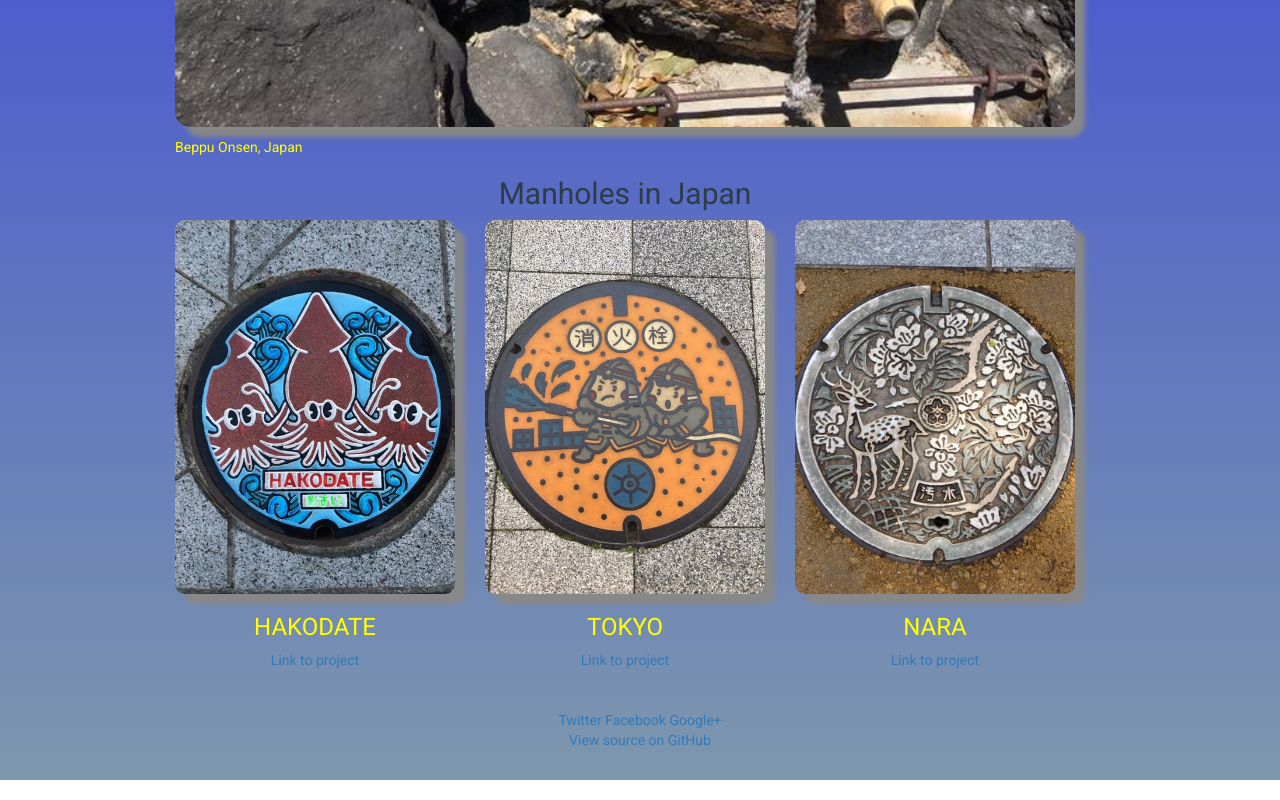
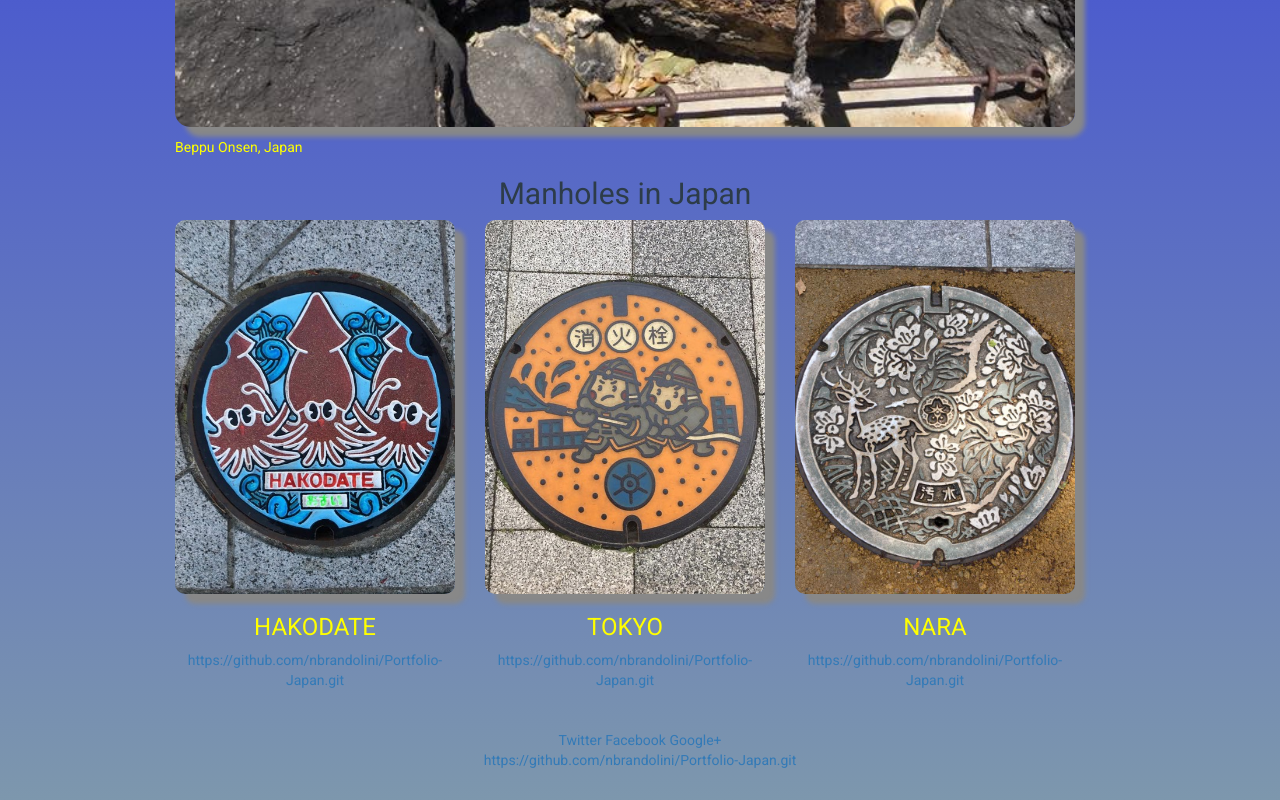
Before and after one commit to nbrandolini/Portfolio-Japan, a plain HTML site: page index.html in a window 1280 px wide. Shown: the part 1269-2069 px from the top of the page. Drawn offline with Linux system fonts and the light colour scheme.

Commit message:
Add files via upload

```diff
--- a/index.html
+++ b/index.html
@@ -57,17 +57,17 @@
             <div class="col-md-4">
                 <img class="img-responsive images" src="images/octopus.jpg" alt="octopus">
                 <h3 class="text-uppercase">Hakodate</h3>
-                <p><a href="http://github.com">Link to project</a></p>
+                <p><a href="http://github.com">https://github.com/nbrandolini/Portfolio-Japan.git</a></p>
             </div>
             <div class="col-md-4">
                 <img class="img-responsive images" src="images/firefighters.jpg" alt="firefighters">
                 <h3 class="text-uppercase">Tokyo</h3>
-                <p><a href="http://github.com">Link to project</a></p>
+                <p><a href="http://github.com">https://github.com/nbrandolini/Portfolio-Japan.git</a></p>
             </div>
             <div class="col-md-4">
                 <img class="img-responsive images" src="images/deer.jpg" alt="deer">
                 <h3 class="text-uppercase">Nara</h3>
-                <p><a href="http://github.com">Link to project</a></p>
+                <p><a href="http://github.com">https://github.com/nbrandolini/Portfolio-Japan.git</a></p>
             </div>
         </div>
     </section>
@@ -80,7 +80,7 @@
             <a href="https://plus.google.com/+MatryokeshiChan" class="zocial-googleplus">Google+</a>
         </div>
 
-        <a href="//github.com/udacity" title="View source for this page on GitHub" id="viewSource">View source on GitHub</a>
+        <a href="//github.com/udacity" title="View source for this page on GitHub" id="viewSource">https://github.com/nbrandolini/Portfolio-Japan.git</a>
 
     </footer>
 
```
